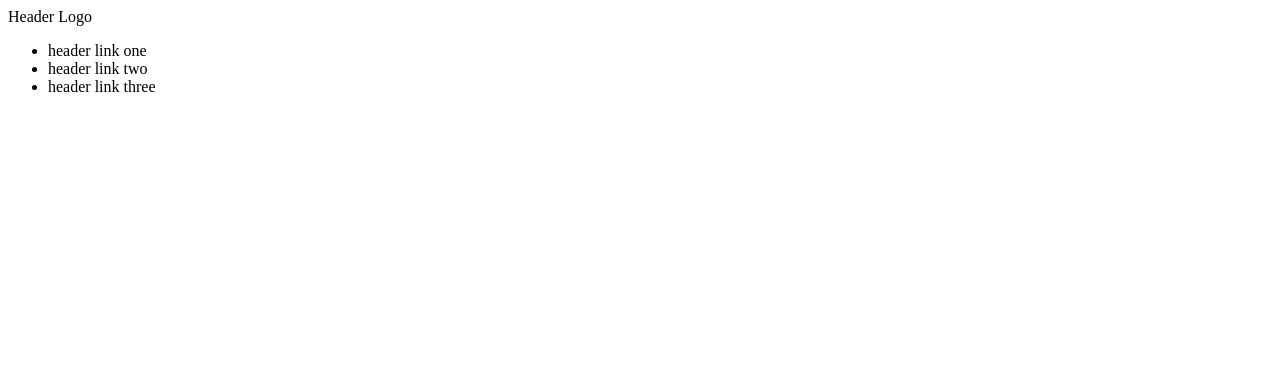
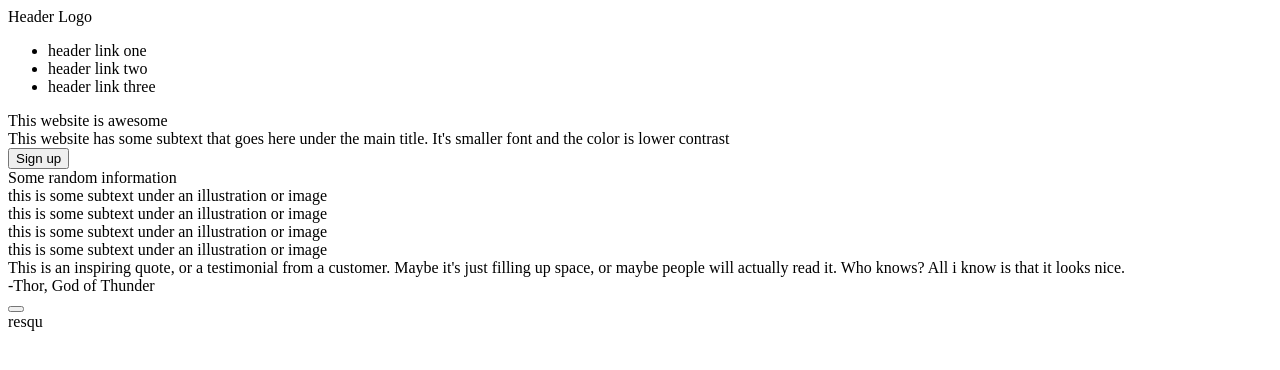
Before and after one commit to resq-u/top-foundation1, a plain HTML site: page index.html in a window 1280 px wide. Drawn offline with Linux system fonts and the light colour scheme.

Commit message:
Create provisional div template for the site and fill it with dummy content

```diff
--- a/index.html
+++ b/index.html
@@ -18,23 +18,53 @@
 
     <div class="container">
         <div class="about">
-
+            <div class="main">This website is awesome</div>
+            <div class="sub">This website has some subtext that goes here under the main title. It's smaller font and the color is lower contrast</div>
+            <button type="button">Sign up</button>
 
         <div class="info">
-
+            <div>Some random information</div>
+            <div class="box">
+                <div class="subtext">
+                    this is some subtext under an illustration or image
+                </div>
+            </div>
+            <div class="box">
+                <div class="subtext">
+                    this is some subtext under an illustration or image
+                </div>
+            </div>
+            <div class="box">
+                <div class="subtext">
+                    this is some subtext under an illustration or image
+                </div>
+            </div>
+            <div class="box">
+                <div class="subtext">
+                    this is some subtext under an illustration or image
+                </div>
+            </div>
         </div>
         </div>
 
-        <div class="quote">
-
+        <div class="quote-container">
+            <div class="quote">
+                This is an inspiring quote, or a testimonial from a customer. Maybe it's just filling up space, or maybe people will actually read it. Who knows? All i know is that it looks nice.
+            </div>
+            <div class="author">-Thor, God of Thunder</div>
         </div>
 
         <div class="signup">
-
+            <div class="bluebox">
+                <div class="call"></div>
+                <div class="call-text"></div>
+                <button type="button"></button>
+            </div>
         </div>
     </div>
 
     <div class="footer">
+        resqu
     </div>
 </body>
 </html>
```
